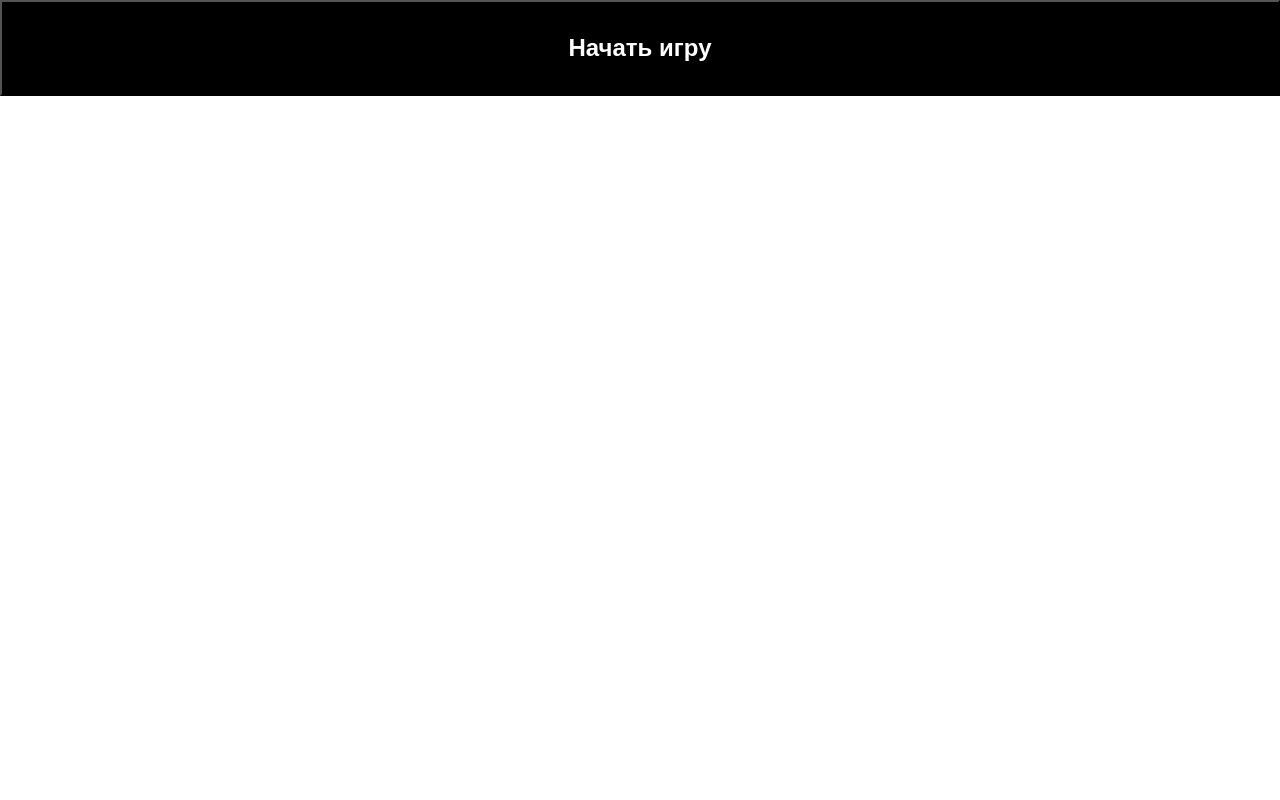
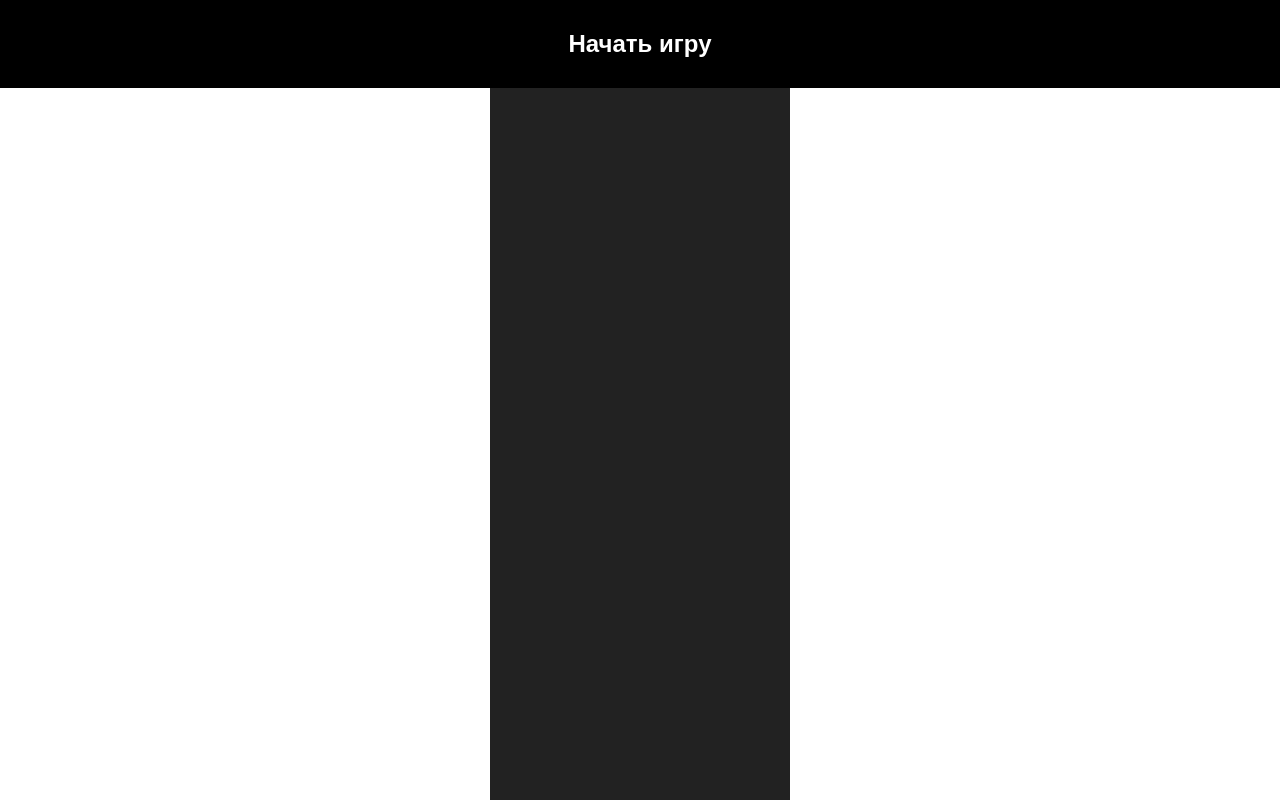
Before and after one commit to JenniferHIM/need-for-js, a plain HTML site: page index.html in a window 1280 px wide. Drawn offline with Linux system fonts and the light colour scheme.

Commit message:
class changed

```diff
--- a/index.html
+++ b/index.html
@@ -11,7 +11,7 @@
 <body>
     <div class="score"></div>
     <div class="game">
-        <button class="start">Hачать игру</button>
+        <div class="start">Hачать игру</div>
         <div class="gameArea"></div>
     </div>
 
--- a/main.js
+++ b/main.js
@@ -44,7 +44,7 @@ function startGame() {
         enemy.y = -100 * setting.traffic * (i + 1);
         enemy.style.left = Math.floor(Math.random() * (gameArea.offsetWidth - 50)) + 'px';
         enemy.style.top = enemy.y + 'px';
-        enemy.style.background = 'transparent url(./image/car1.png) center / cover no-repeat;';
+        enemy.style.background = 'transparent url(./image/enemy2.png) center / cover no - repeat';
         gameArea.appendChild(enemy);
     }
 
@@ -123,9 +123,10 @@ function moveEnemy() {
             carRect.bottom >= enemyRect.top) {
             setting.start = false;
             console.warn('ДТП');
-            start.classList.remove('.hide');
+            start.classList.remove('hide');
             score.style.top = start.offsetHeight;
         }
+
         item.y += setting.speed / 2;
         item.style.top = item.y + 'px';
 
--- a/style.css
+++ b/style.css
@@ -3,7 +3,7 @@
 }
 .gameArea {
     width: 300px;
-    height: 100%;
+    height: 100vh;
     position: relative;
     margin: auto;
     background: #222;
@@ -50,7 +50,7 @@
     background: #000;
     padding: 1rem 0;
     z-index: 200;
-    color: rebeccapurple;
+    color: rgb(241, 33, 172);
     text-align: center;
     font-family: sans-serif;
     font-weight: 500;
```
